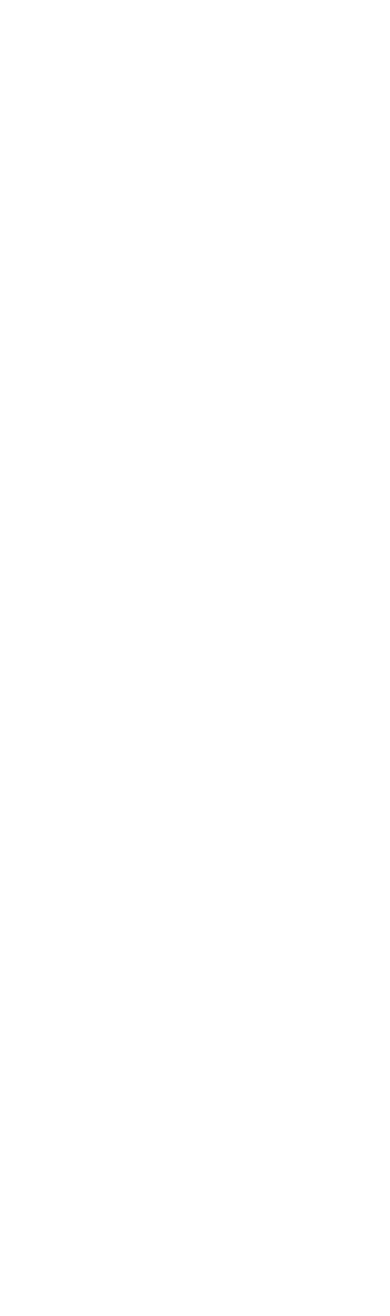
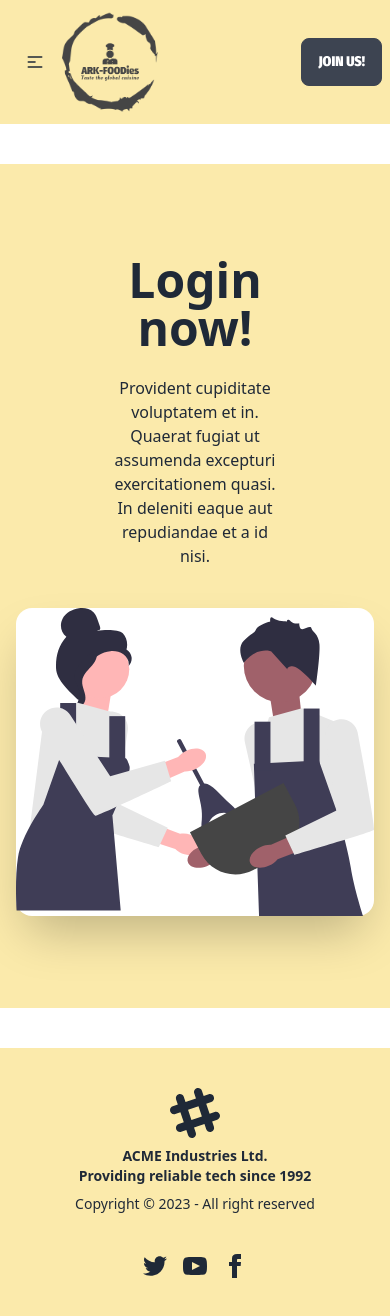
Before and after one commit to abdurrahman720/arkFOODies_MERN-client, a React (Create React App) app: page / in a window 390 px wide. Before the commit the page ends 844 px from the top, so only its background shows below. Built offline with nearby package versions, Linux system fonts and the light colour scheme.

Commit message:
header and footer

```diff
--- a/src/App.js
+++ b/src/App.js
@@ -1,9 +1,11 @@
 import logo from './logo.svg';
 import './App.css';
+import { RouterProvider } from 'react-router-dom';
+import { router } from './Routes/Routes';
 
 function App() {
   return (
-    <div></div>
+    <RouterProvider router={router}></RouterProvider>
   );
 }
 
--- /dev/null
+++ b/src/Components/Footer.jsx
@@ -0,0 +1,24 @@
+import React from 'react';
+
+const Footer = () => {
+    return (
+        <footer className="footer footer-center p-10 bg-mybg font-sans">
+        <div>
+          <svg width="50" height="50" viewBox="0 0 24 24" xmlns="http://www.w3.org/2000/svg" fillRule="evenodd" clipRule="evenodd" className="inline-block fill-current"><path d="M22.672 15.226l-2.432.811.841 2.515c.33 1.019-.209 2.127-1.23 2.456-1.15.325-2.148-.321-2.463-1.226l-.84-2.518-5.013 1.677.84 2.517c.391 1.203-.434 2.542-1.831 2.542-.88 0-1.601-.564-1.86-1.314l-.842-2.516-2.431.809c-1.135.328-2.145-.317-2.463-1.229-.329-1.018.211-2.127 1.231-2.456l2.432-.809-1.621-4.823-2.432.808c-1.355.384-2.558-.59-2.558-1.839 0-.817.509-1.582 1.327-1.846l2.433-.809-.842-2.515c-.33-1.02.211-2.129 1.232-2.458 1.02-.329 2.13.209 2.461 1.229l.842 2.515 5.011-1.677-.839-2.517c-.403-1.238.484-2.553 1.843-2.553.819 0 1.585.509 1.85 1.326l.841 2.517 2.431-.81c1.02-.33 2.131.211 2.461 1.229.332 1.018-.21 2.126-1.23 2.456l-2.433.809 1.622 4.823 2.433-.809c1.242-.401 2.557.484 2.557 1.838 0 .819-.51 1.583-1.328 1.847m-8.992-6.428l-5.01 1.675 1.619 4.828 5.011-1.674-1.62-4.829z"></path></svg>
+          <p className="font-bold">
+            ACME Industries Ltd. <br/>Providing reliable tech since 1992
+          </p>
+          <p>Copyright © 2023 - All right reserved</p>
+        </div>
+        <div>
+          <div className="grid grid-flow-col gap-4">
+            <a><svg xmlns="http://www.w3.org/2000/svg" width="24" height="24" viewBox="0 0 24 24" className="fill-current"><path d="M24 4.557c-.883.392-1.832.656-2.828.775 1.017-.609 1.798-1.574 2.165-2.724-.951.564-2.005.974-3.127 1.195-.897-.957-2.178-1.555-3.594-1.555-3.179 0-5.515 2.966-4.797 6.045-4.091-.205-7.719-2.165-10.148-5.144-1.29 2.213-.669 5.108 1.523 6.574-.806-.026-1.566-.247-2.229-.616-.054 2.281 1.581 4.415 3.949 4.89-.693.188-1.452.232-2.224.084.626 1.956 2.444 3.379 4.6 3.419-2.07 1.623-4.678 2.348-7.29 2.04 2.179 1.397 4.768 2.212 7.548 2.212 9.142 0 14.307-7.721 13.995-14.646.962-.695 1.797-1.562 2.457-2.549z"></path></svg></a>
+            <a><svg xmlns="http://www.w3.org/2000/svg" width="24" height="24" viewBox="0 0 24 24" className="fill-current"><path d="M19.615 3.184c-3.604-.246-11.631-.245-15.23 0-3.897.266-4.356 2.62-4.385 8.816.029 6.185.484 8.549 4.385 8.816 3.6.245 11.626.246 15.23 0 3.897-.266 4.356-2.62 4.385-8.816-.029-6.185-.484-8.549-4.385-8.816zm-10.615 12.816v-8l8 3.993-8 4.007z"></path></svg></a>
+            <a><svg xmlns="http://www.w3.org/2000/svg" width="24" height="24" viewBox="0 0 24 24" className="fill-current"><path d="M9 8h-3v4h3v12h5v-12h3.642l.358-4h-4v-1.667c0-.955.192-1.333 1.115-1.333h2.885v-5h-3.808c-3.596 0-5.192 1.583-5.192 4.615v3.385z"></path></svg></a>
+          </div>
+        </div>
+      </footer>
+    );
+};
+
+export default Footer;
--- /dev/null
+++ b/src/Components/Header.jsx
@@ -0,0 +1,58 @@
+import React from "react";
+import { Link } from "react-router-dom";
+import logo from "../assets/png/logo-no-background.png";
+const Header = () => {
+  return (
+    <div className="navbar bg-mybg font-custom1">
+      <div className="navbar-start">
+        <div className="dropdown">
+          <label tabIndex={0} className="btn btn-ghost lg:hidden">
+            <svg
+              xmlns="http://www.w3.org/2000/svg"
+              className="h-5 w-5"
+              fill="none"
+              viewBox="0 0 24 24"
+              stroke="currentColor"
+            >
+              <path
+                strokeLinecap="round"
+                strokeLinejoin="round"
+                strokeWidth="2"
+                d="M4 6h16M4 12h8m-8 6h16"
+              />
+            </svg>
+          </label>
+          <ul
+            tabIndex={0}
+            className="menu menu-compact dropdown-content mt-3 p-2 shadow bg-base-100 rounded-box w-52"
+          >
+            {/* menu section */}
+            <li>
+              <Link to='/'>Home</Link>
+            </li>
+            <li>
+              <Link>Item 3</Link>
+            </li>
+          </ul>
+        </div>
+        <img className="w-24 m-0 p-0" src={logo} alt="" />
+      </div>
+      <div className="navbar-center hidden lg:flex">
+        <ul className="menu menu-horizontal px-1">
+          {/* menu section */}
+          <li>
+          <Link to='/'>Home</Link>
+          </li>
+          <li>
+            <Link>Item 3</Link>
+          </li>
+        </ul>
+      </div>
+      <div className="navbar-end">
+        <Link className="btn">Join Us!</Link>
+      </div>
+    </div>
+  );
+};
+
+export default Header;
--- a/src/Layouts/Main.jsx
+++ b/src/Layouts/Main.jsx
@@ -0,0 +1,16 @@
+import React from 'react';
+import { Outlet } from 'react-router-dom';
+import Footer from '../Components/Footer';
+import Header from '../Components/Header';
+
+const Main = () => {
+    return (
+        <div className="max-w-screen-xl mx-auto">
+            <Header></Header>
+            <Outlet></Outlet>
+            <Footer></Footer>
+        </div>
+    );
+};
+
+export default Main;
--- /dev/null
+++ b/src/Pages/Banner.jsx
@@ -0,0 +1,20 @@
+import React from 'react';
+import cooking from '../assets/svg/cooking.svg'
+
+const Banner = () => {
+    return (
+        <div className="hero min-h-screen bg-mybg">
+        <div className="hero-content flex-col lg:flex-row">
+          <div className="text-center lg:text-left w-1/2">
+            <h1 className="text-5xl font-bold">Login now!</h1>
+            <p className="py-6">Provident cupiditate voluptatem et in. Quaerat fugiat ut assumenda excepturi exercitationem quasi. In deleniti eaque aut repudiandae et a id nisi.</p>
+          </div>
+          <div className="card flex-shrink-0 w-full max-w-sm shadow-2xl bg-base-100">
+            <img src={cooking} alt="" />
+          </div>
+        </div>
+      </div>
+    );
+};
+
+export default Banner;
--- /dev/null
+++ b/src/Pages/Home/Home.jsx
@@ -0,0 +1,12 @@
+import React from 'react';
+import Banner from '../Banner';
+
+const Home = () => {
+    return (
+        <div className="my-10 ">
+            <Banner></Banner>
+        </div>
+    );
+};
+
+export default Home;
```
Also changed, not shown: src/Routes/Routes.js (+22 -0 lines), src/assets/svg/cooking.svg (added).
